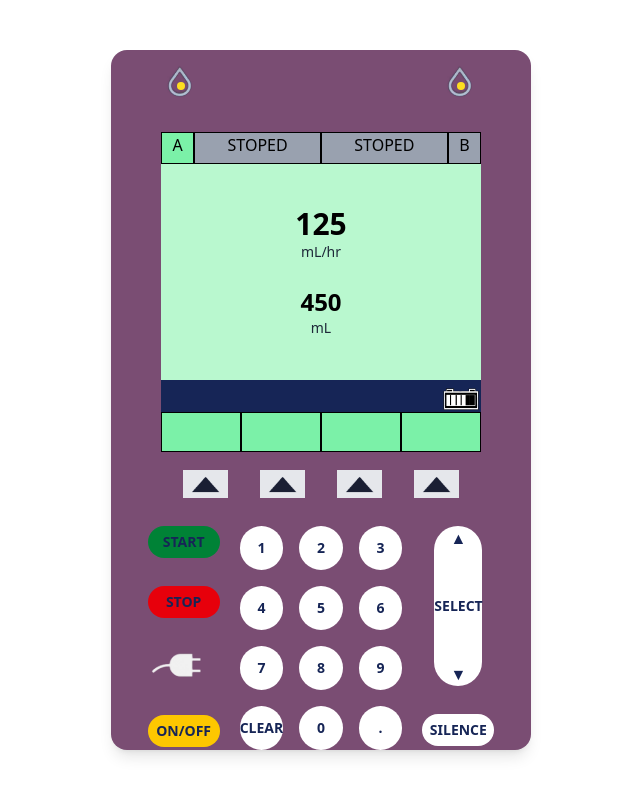
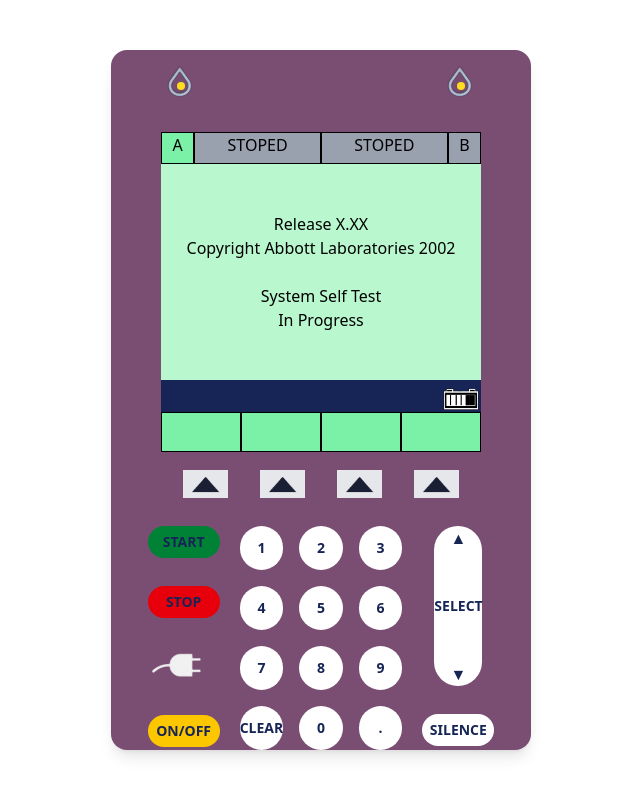
Before and after one commit to vpeinado263/simulador-bomba-insulina, a Next.js app in the folder frontend/: page / in a window 1280 px wide. Shown: the top 796 px of the page, without its empty margins (319-959 px from the left). Built offline with nearby package versions, Linux system fonts and the light colour scheme.

Commit message:
Mostrar estado actual del sistema

```diff
--- a/frontend/src/components/organisms/Lcd.jsx
+++ b/frontend/src/components/organisms/Lcd.jsx
@@ -10,12 +10,12 @@ const Lcd = () => {
       </div>
       <div className="flex-1 flex flex-col justify-center items-center space-y-6">
         <div className="flex flex-col items-center">
-          <span className="text-3xl font-extrabold text-black">125</span>
-          <span className="text-sm text-gray-800">mL/hr</span>
+          <span>Release X.XX</span>
+          <span> Copyright Abbott Laboratories 2002</span>
         </div>
         <div className="flex flex-col items-center">
-          <span className="text-2xl font-extrabold text-black">450</span>
-          <span className="text-sm text-gray-800">mL</span>
+          <span>System Self Test</span>
+          <span>In Progress</span>
         </div>
       </div>
       <div>
```
